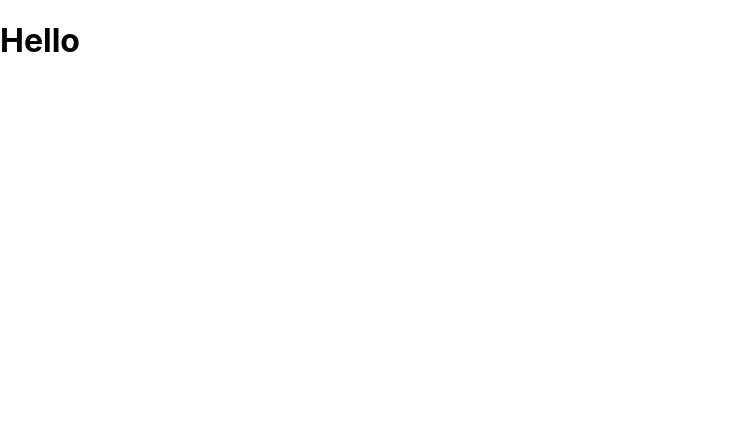
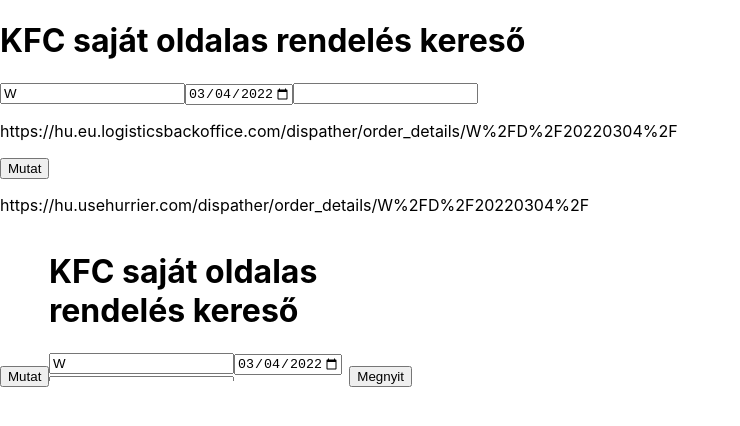
Before and after one commit to Mausp7/kfc-search, a React (Create React App) app: page / in a window 1280 px wide. Shown: the top 426 px of the page, without its empty margins (0-740 px from the left). Built offline with nearby package versions, Linux system fonts and the light colour scheme.

Commit message:
Add inputs, link addembly and iframe.

```diff
--- a/src/App.jsx
+++ b/src/App.jsx
@@ -1,7 +1,48 @@
+import { useState } from "react";
+
 function App() {
+  const presentDate = new Date().toISOString().split("T")[0];
+
+  const [orderScource, setOrderScource] = useState("W");
+  const [date, setDate] = useState(presentDate);
+  const [code, setCode] = useState("");
+  const [frameScource, setFrameScource] = useState("");
+
+
+  const link = `https://hu.eu.logisticsbackoffice.com/dispather/order_details/${orderScource}%2FD%2F${date.split("-").join("")}%2F${code}`;
+  const altLink = `https://hu.usehurrier.com/dispather/order_details/${orderScource}%2FD%2F${date.split("-").join("")}%2F${code}`
+
   return (
     <div className="App">
-      <h1>Hello</h1>
+      <h1>KFC saját oldalas rendelés kereső</h1>
+      <input
+        type="text"
+        required
+        value={orderScource}
+        onChange={event => setOrderScource(event.target.value)}
+      />
+      <input
+        type="date"
+        required
+
+        max={presentDate}
+        value={date}
+        onChange={event => setDate(event.target.value)}
+      />
+      <input
+        type="text"
+        required
+
+        value={code}
+        onChange={event => setCode(event.target.value)}
+      />
+      <p>{link}</p>
+      <button onClick={() => setFrameScource(link)}>Mutat</button>
+      <p>{altLink}</p>
+      <button onClick={() => setFrameScource(altLink)}>Mutat</button>
+
+      <iframe src={`ˇ${frameScource}ˇ`} title="result-iframe" frameBorder="0"></iframe>
+      <a href={frameScource} target="_blank" rel="noreferrer" ><button>Megnyit</button></a>
     </div>
   );
 }
```
